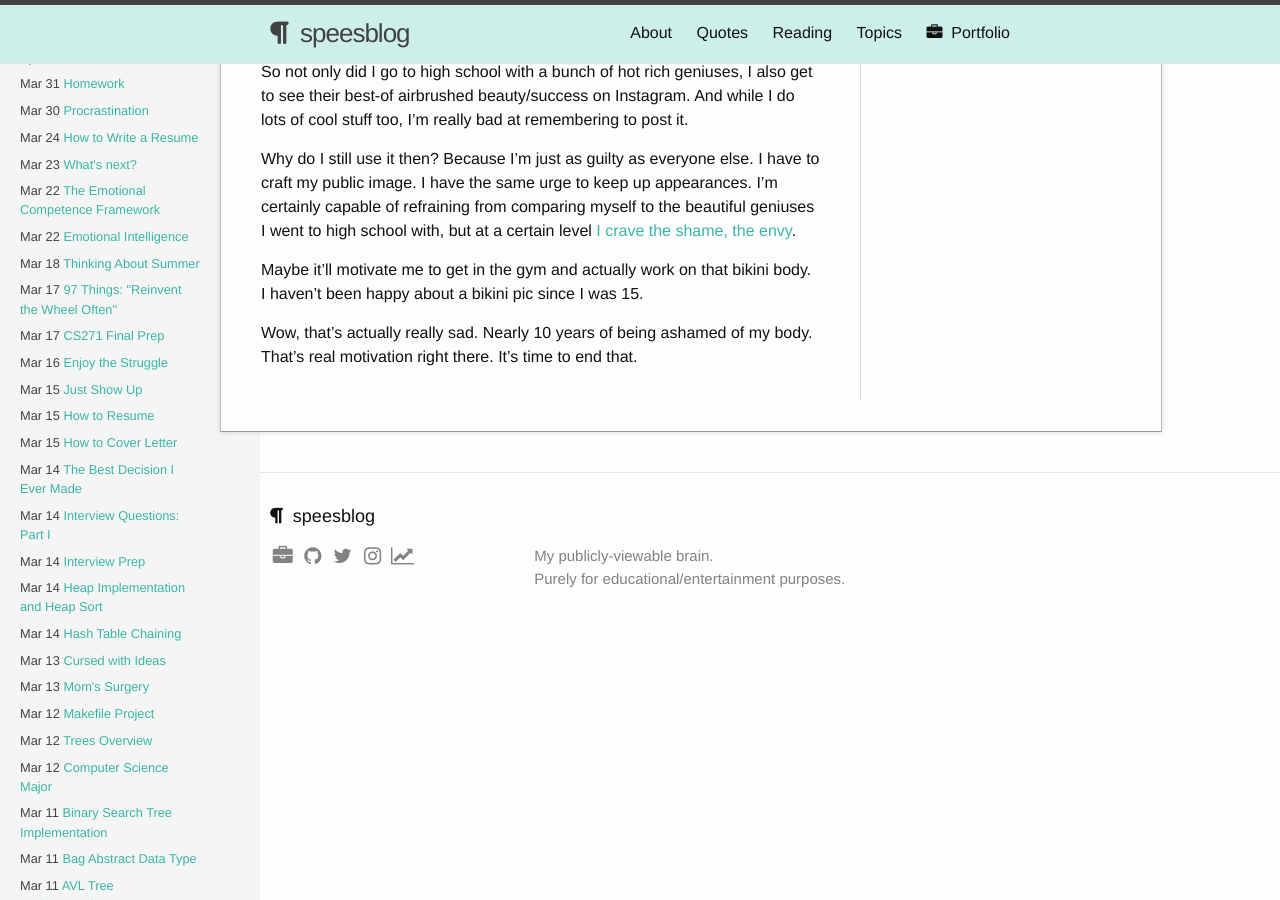
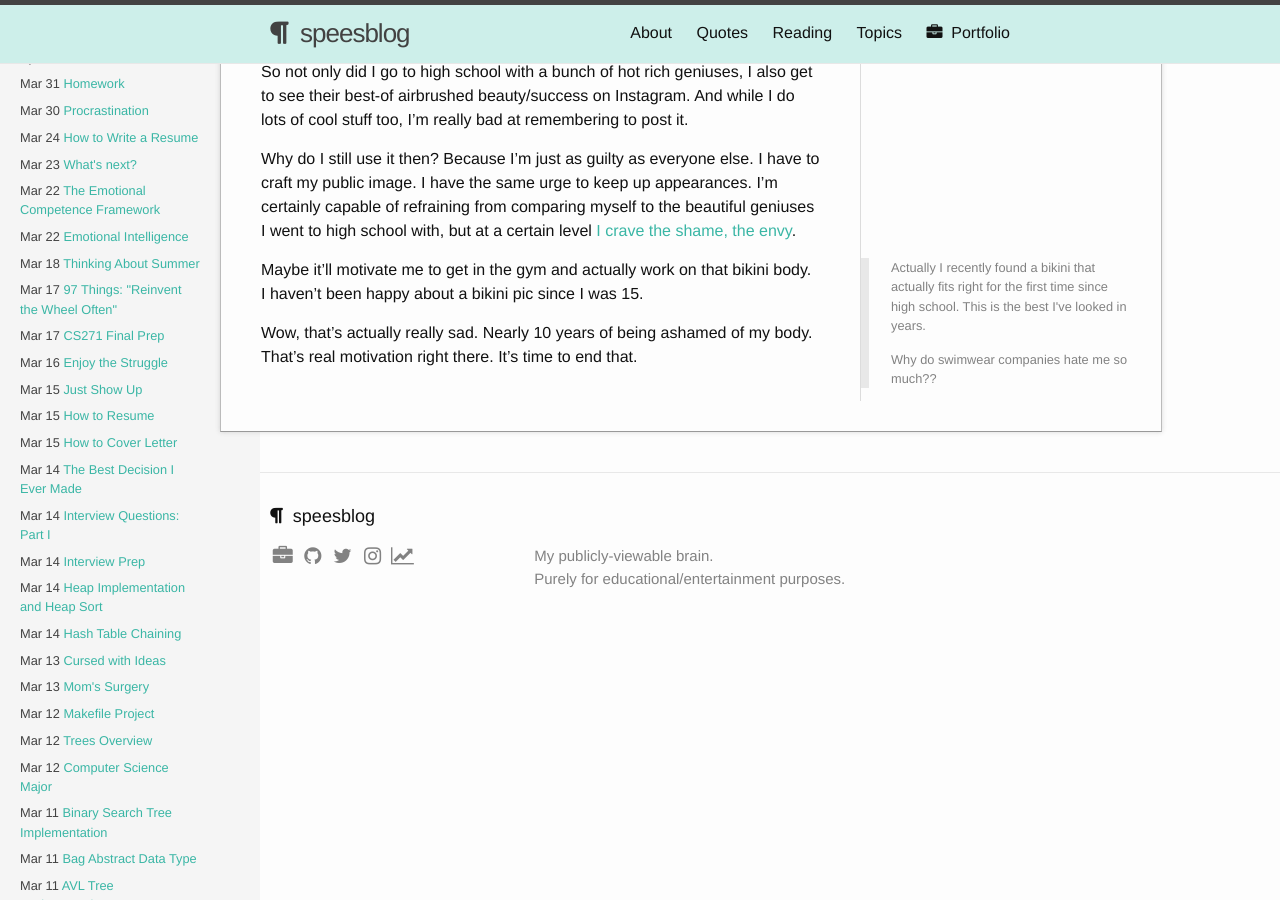
Before and after one commit to shelbyspees/speesblog, a Jekyll site: the page built from _posts/2015-04-01-instagram.md, in a window 1280 px wide and 900 px high, scrolled down 540 px. Built offline with Jekyll 4.4.1, drawn with Linux system fonts in a browser that asks for light colours; nearby versions of some CDN libraries.

Commit message:
Update post

```diff
--- a/_posts/2015-04-01-instagram.md
+++ b/_posts/2015-04-01-instagram.md
@@ -17,6 +17,11 @@ So not only did I go to high school with a bunch of hot rich geniuses, I also ge
 
 Why do I still use it then? Because I'm just as guilty as everyone else. I have to craft my public image. I have the same urge to keep up appearances. I'm certainly capable of refraining from comparing myself to the beautiful geniuses I went to high school with, but at a certain level [I crave the shame, the envy](http://waitbutwhy.com/2014/06/taming-mammoth-let-peoples-opinions-run-life.html).
 
+<aside>
+	<p>Actually I recently found a bikini that actually fits right for the first time since high school. This is the best I've looked in years.</p>
+	<p>Why do swimwear companies hate me so much??</p>
+</aside>
+
 Maybe it'll motivate me to get in the gym and actually work on that bikini body. I haven't been happy about a bikini pic since I was 15.
 
 Wow, that's actually really sad. Nearly 10 years of being ashamed of my body. That's real motivation right there. It's time to end that.
```
